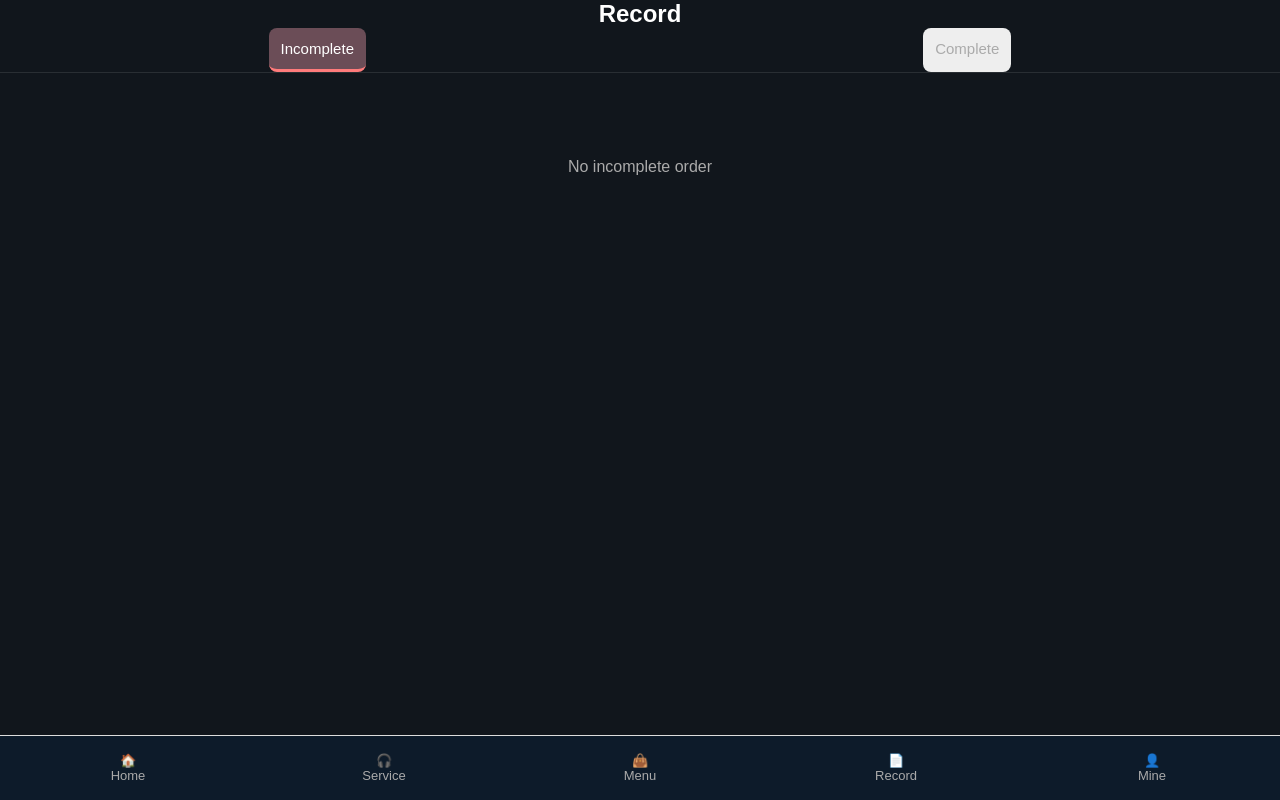
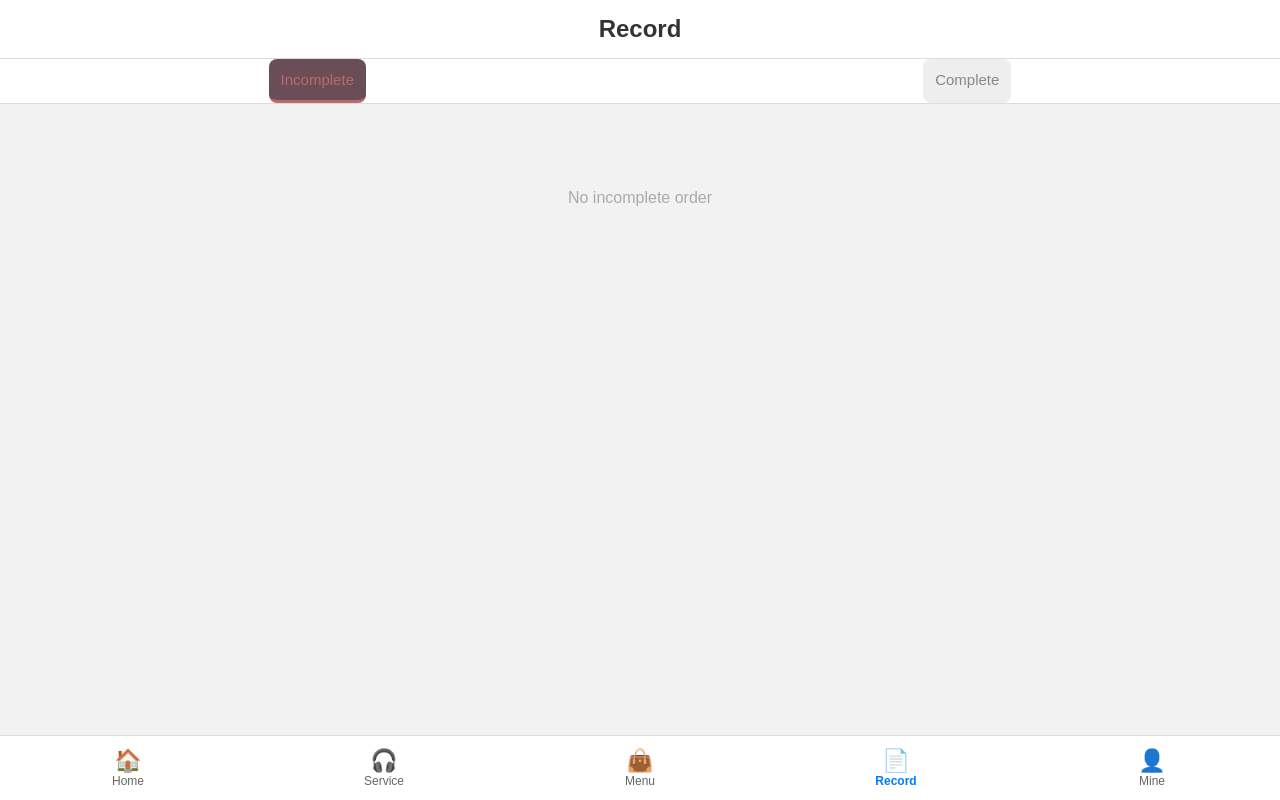
Before and after one commit to opcarro72-ops/order-grab, a website: page public/record.html in a window 1280 px wide. Drawn offline with Linux system fonts and the light colour scheme.

Commit message:
Updated design and pages

```diff
--- a/public/record.html
+++ b/public/record.html
@@ -10,8 +10,15 @@
 body{
   margin:0;
   font-family:Arial, sans-serif;
-  background:#11161c;
-  color:#fff;
+  background:#f2f2f2;
+  color:#333;
+}
+
+h2{
+  margin:0;
+  padding:15px;
+  background:#fff;
+  border-bottom:1px solid #ddd;
 }
 
 .popup-overlay {
@@ -20,6 +27,10 @@ body{
   height: auto !important;
   display: block !important;
   background: none !important;
+}
+
+html {
+  overflow-y: scroll;
 }
 
 .order-popup {
@@ -41,18 +52,19 @@ body{
 .tabs{
   display:flex;
   justify-content:space-around;
-  border-bottom:1px solid rgba(255,255,255,0.1);
+  background:#fff;
+  border-bottom:1px solid #ddd;
 }
 
 .tab{
   padding:12px;
   cursor:pointer;
-  color:#aaa;
+  color:#888;
 }
 
 .tab.active{
-  color:#fff;
-  border-bottom:3px solid #ff7b7b;
+  color:#b96b6b;
+  border-bottom:3px solid #b96b6b;
 }
 
 .content{
@@ -71,33 +83,33 @@ body{
   bottom:0;
   width:100%;
   height:65px;
-  background:#0d1b2a;
+  background:#fff;
   display:flex;
-  justify-content:space-around;
+  border-top:1px solid #ddd;
+}
+
+.nav-item{
+  flex:1;
+  text-align:center;
+  font-size:12px;
+  color:#666;
+  display:flex;
+  flex-direction:column;
+  justify-content:center;
   align-items:center;
 }
 
-.nav-item{
-  text-align:center;
-  color:#aaa;
-  font-size:13px;
-}
-
 .nav-item.active{
-  color:#00ffa6;
-}
-
-.nav-item span{
-  display:block;
-  font-size:12px;
+  color:#007bff;
+  font-weight:bold;
 }
 </style>
 
 </head>
 
-<h2 style="text-align:center;">Record</h2>
+<body>
 
-<body>
+  <h2 style="text-align:center;">Record</h2>
 
 <div class="tabs">
   <div class="tab active" id="tabIncomplete" onclick="switchTab('incomplete')">Incomplete</div>
@@ -110,11 +122,32 @@ body{
 </div>
 
 <div class="bottom-nav">
-  <div class="nav-item" data-page="home.html" onclick="goPage('home.html')">🏠<br>Home</div>
-  <div class="nav-item" data-page="service.html" onclick="goPage('service.html')">🎧<br>Service</div>
-  <div class="nav-item" data-page="menu.html" onclick="goPage('menu.html')">👜<br>Menu</div>
-  <div class="nav-item" data-page="record.html" onclick="goPage('record.html')">📄<br>Record</div>
-  <div class="nav-item" data-page="mine.html" onclick="goPage('mine.html')">👤<br>Mine</div>
+
+  <div class="nav-item" onclick="goPage('home.html')">
+    <span>🏠</span>
+    Home
+  </div>
+
+  <div class="nav-item" onclick="goPage('service.html')">
+    <span>🎧</span>
+    Service
+  </div>
+
+  <div class="nav-item" onclick="goPage('menu.html')">
+    <span>👜</span>
+    Menu
+  </div>
+
+  <div class="nav-item active" onclick="goPage('record.html')">
+    <span>📄</span>
+    Record
+  </div>
+
+  <div class="nav-item" onclick="goPage('mine.html')">
+    <span>👤</span>
+    Mine
+  </div>
+
 </div>
 
 <script src="script.js"></script>
@@ -128,12 +161,6 @@ function goPage(page){
 function goRecord(){
   window.location.href = "record.html";
 }
-
-function setActiveNav(){
-  document.querySelectorAll(".nav-item").forEach(i=>i.classList.remove("active"));
-  document.getElementById("nav-record").classList.add("active");
-}
-setActiveNav();
 
 function switchTab(tab){
 
--- a/public/style.css
+++ b/public/style.css
@@ -130,7 +130,6 @@ button.active {
   cursor: pointer;
 }
 
-/* ---------------- LIST ---------------- */
 .list {
   margin: 10px;
 }
@@ -143,7 +142,7 @@ button.active {
   cursor: pointer;
 }
 
-.bottom-nav {
+.bottom-nav{
   position: fixed;
   bottom: 0;
   left: 0;
@@ -155,7 +154,7 @@ button.active {
   z-index: 999;
 }
 
-.nav-item {
+.nav-item{
   flex: 1;
   text-align: center;
   font-size: 12px;
@@ -164,14 +163,13 @@ button.active {
   flex-direction: column;
   justify-content: center;
   align-items: center;
-  gap: 2px;
 }
 
-.nav-item span {
+.nav-item span{
   font-size: 22px;
 }
 
-.nav-item.active {
+.nav-item.active{
   color: #007bff;
   font-weight: bold;
 }
```
